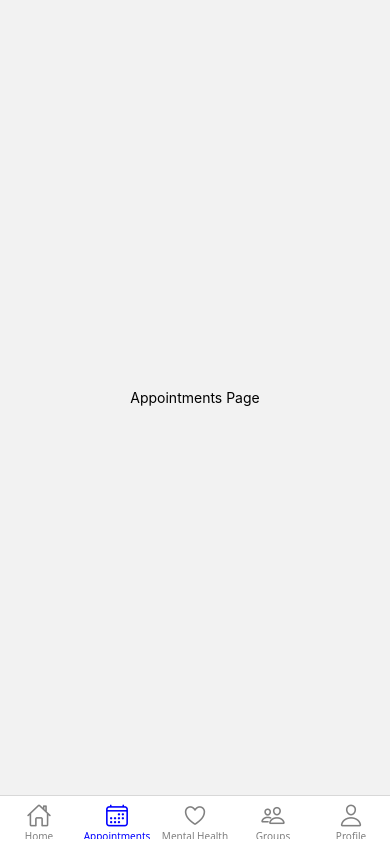
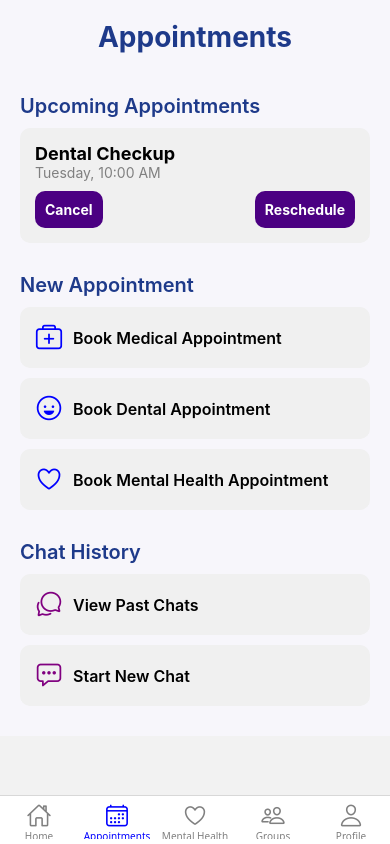
Before and after one commit to TEEPERUNA/VS-projects, a React Native app: screen /Appointments in a window 390 px wide. Built offline with nearby package versions, Linux system fonts and the light colour scheme.

Commit message:
added appointments screen

```diff
--- a/App.js
+++ b/App.js
@@ -7,6 +7,8 @@ import { Ionicons, FontAwesome5, MaterialIcons } from '@expo/vector-icons';
 import MoodTrackerScreen from './screens/MoodTrackerScreen';
 import MentalHealthScreen from './screens/MentalHealthScreen';
 import GroupsScreen from './screens/GroupsScreen';
+import AppointmentsScreen from './screens/AppointmentsScreen';
+
 
 
 const Tab = createBottomTabNavigator();
@@ -71,10 +73,7 @@ function HomeScreen({ navigation }) {
   );
 }
 
-// Other Screens
-function AppointmentsScreen() {
-  return <View style={styles.center}><Text>Appointments Page</Text></View>;
-}
+
 
 
 function ProfileScreen() {
--- /dev/null
+++ b/screens/AppointmentsScreen.js
@@ -0,0 +1,108 @@
+import React from 'react';
+import { ScrollView, View, Text, StyleSheet, TouchableOpacity } from 'react-native';
+import { Ionicons } from '@expo/vector-icons';
+
+export default function AppointmentsScreen({ navigation }) {
+  return (
+    <ScrollView contentContainerStyle={styles.container}>
+      <Text style={styles.title}>Appointments</Text>
+
+      <Text style={styles.sectionTitle}>Upcoming Appointments</Text>
+      <View style={styles.card}>
+        <Text style={styles.appointmentText}>Dental Checkup</Text>
+        <Text style={styles.appointmentDetails}>Tuesday, 10:00 AM</Text>
+        <View style={styles.buttonRow}>
+          <TouchableOpacity style={styles.actionButton}>
+            <Text style={styles.actionButtonText}>Cancel</Text>
+          </TouchableOpacity>
+          <TouchableOpacity style={styles.actionButton}>
+            <Text style={styles.actionButtonText}>Reschedule</Text>
+          </TouchableOpacity>
+        </View>
+      </View>
+
+      <Text style={styles.sectionTitle}>New Appointment</Text>
+      <FeatureButton title="Book Medical Appointment" icon={<Ionicons name="medkit-outline" size={28} color="blue" />} />
+      <FeatureButton title="Book Dental Appointment" icon={<Ionicons name="happy-outline" size={28} color="blue" />} />
+      <FeatureButton title="Book Mental Health Appointment" icon={<Ionicons name="heart-outline" size={28} color="blue" />} />
+
+      <Text style={styles.sectionTitle}>Chat History</Text>
+      <FeatureButton title="View Past Chats" icon={<Ionicons name="chatbubbles-outline" size={28} color="purple" />} />
+      <FeatureButton title="Start New Chat" icon={<Ionicons name="chatbox-ellipses-outline" size={28} color="purple" />} />
+    </ScrollView>
+  );
+}
+
+function FeatureButton({ icon, title }) {
+  return (
+    <TouchableOpacity style={styles.featureButton}>
+      {icon}
+      <Text style={styles.featureButtonText}>{title}</Text>
+    </TouchableOpacity>
+  );
+}
+
+const styles = StyleSheet.create({
+  container: {
+    padding: 20,
+    backgroundColor: '#f7f6fb',
+    alignItems: 'center',
+  },
+  title: {
+    fontSize: 28,
+    fontWeight: 'bold',
+    marginBottom: 20,
+    color: '#1e3a8a',
+  },
+  sectionTitle: {
+    fontSize: 20,
+    fontWeight: '600',
+    marginTop: 20,
+    marginBottom: 10,
+    alignSelf: 'flex-start',
+    color: '#1e3a8a',
+  },
+  card: {
+    width: '100%',
+    backgroundColor: '#f0f0f0',
+    padding: 15,
+    borderRadius: 10,
+    marginBottom: 10,
+  },
+  appointmentText: {
+    fontSize: 18,
+    fontWeight: 'bold',
+  },
+  appointmentDetails: {
+    fontSize: 14,
+    color: 'gray',
+    marginBottom: 10,
+  },
+  buttonRow: {
+    flexDirection: 'row',
+    justifyContent: 'space-between',
+  },
+  actionButton: {
+    backgroundColor: '#4B0082',
+    padding: 10,
+    borderRadius: 10,
+  },
+  actionButtonText: {
+    color: 'white',
+    fontWeight: 'bold',
+  },
+  featureButton: {
+    width: '100%',
+    backgroundColor: '#f0f0f0',
+    padding: 15,
+    borderRadius: 10,
+    flexDirection: 'row',
+    alignItems: 'center',
+    marginBottom: 10,
+  },
+  featureButtonText: {
+    marginLeft: 10,
+    fontSize: 16,
+    fontWeight: '600',
+  },
+});
```
